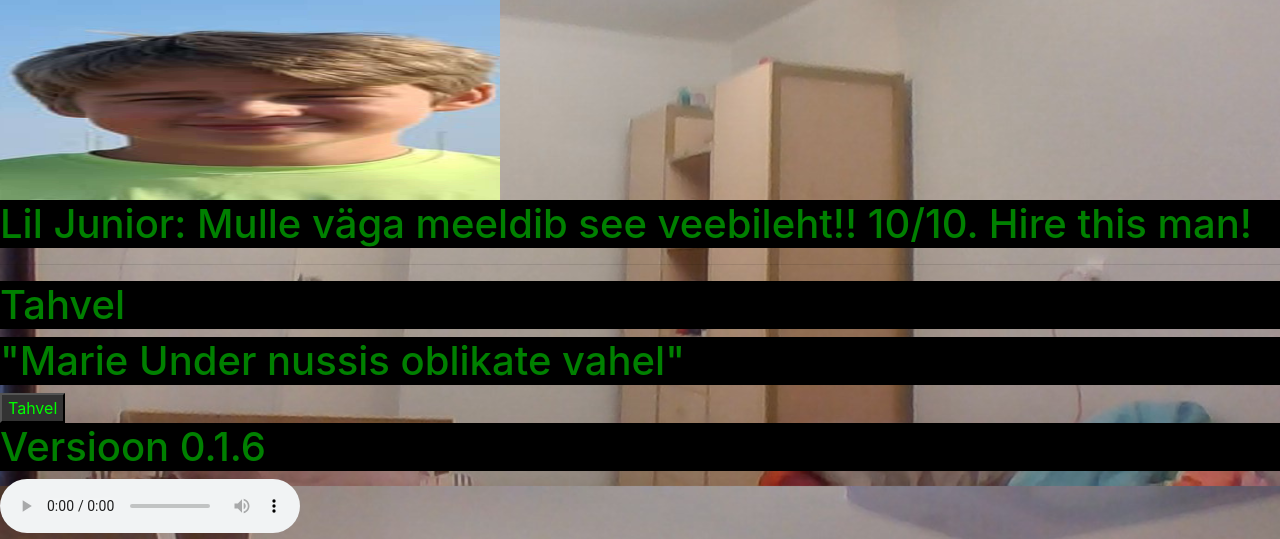
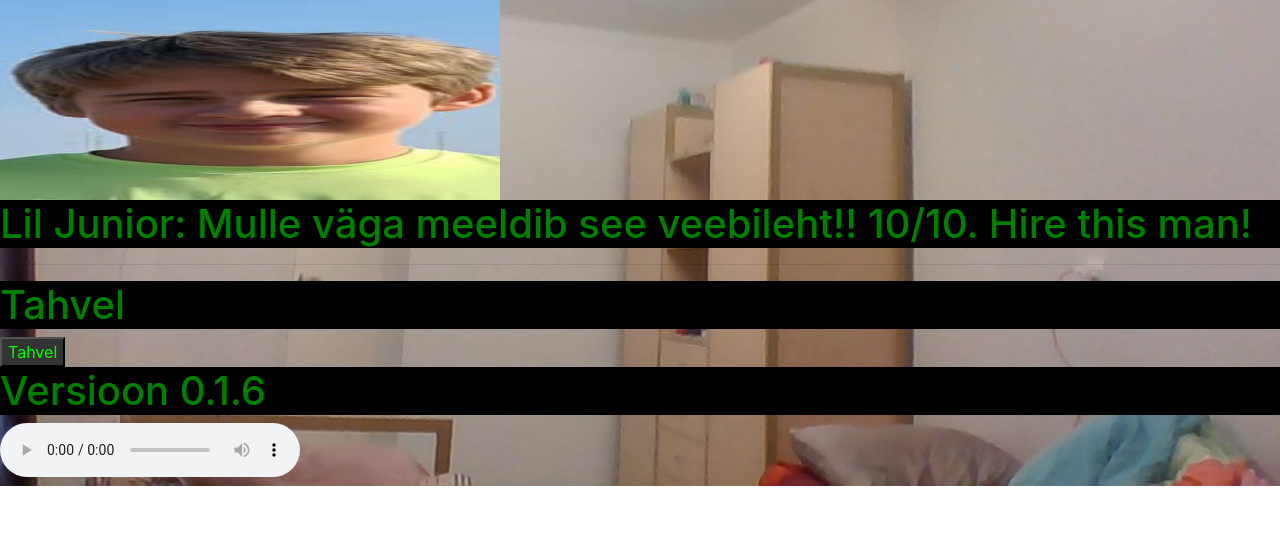
Before and after one commit to hbhbk/uko, a plain HTML site: page index.html in a window 1280 px wide. Shown: the part 314-853 px from the top of the page. After the commit the page ends 800 px from the top, so only its background shows below. Drawn offline with nearby package versions, Linux system fonts and the light colour scheme.

Commit message:
Update index.html

```diff
--- a/index.html
+++ b/index.html
@@ -39,7 +39,6 @@
 
     <h1 style="color: green; background-color: black;">Tahvel</h1>
 
-    <h1 style="color: green; background-color: black;">"Marie Under nussis oblikate vahel"</h1>
 
     <a href="https://tahvel.edu.ee/#/" target="_blank">
         <button style="background-color: #333333;color:#00FF00;">Tahvel</button>
```
